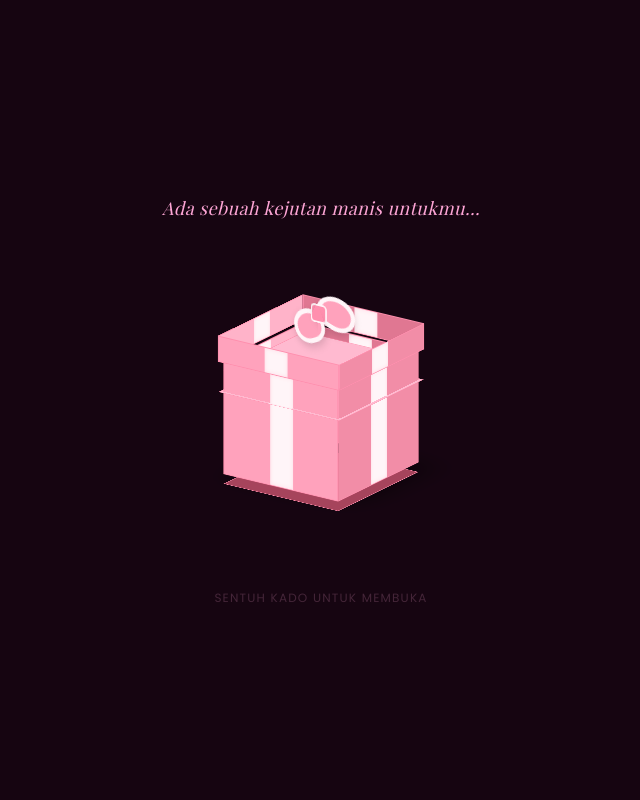
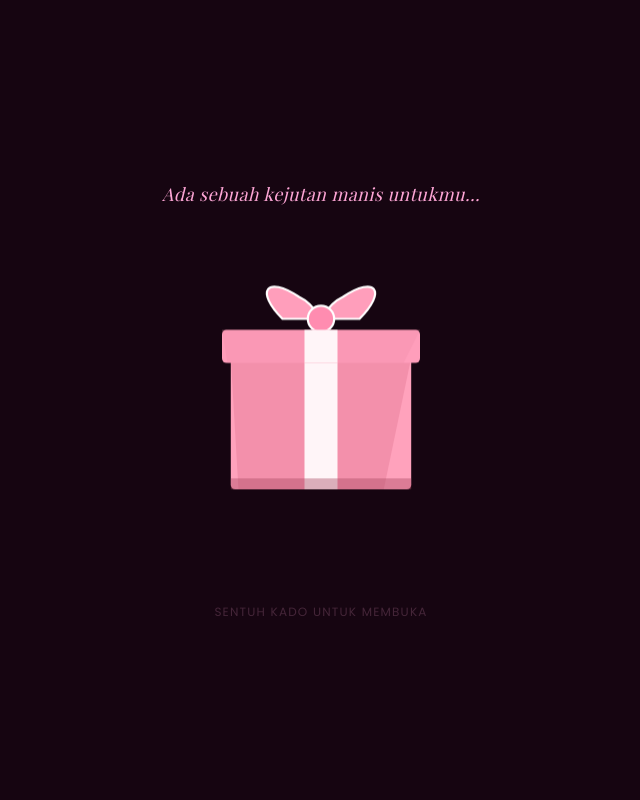
Before and after one commit to Kayyneez/mieayam, a plain HTML site: page index.html in a window 1280 px wide. Shown: the top 800 px of the page, without its empty margins (319-959 px from the left). Drawn offline with nearby package versions, Linux system fonts and the light colour scheme; a web font is replaced by a local one.

Commit message:
Update index.html

```diff
--- a/index.html
+++ b/index.html
@@ -19,137 +19,51 @@
             font-family: 'Playfair Display', serif;
         }
 
-        /* ================= KADO 3D PRESISI & SIMETRIS ================= */
-        #gift-screen {
-            perspective: 1000px;
+        /* ================= KADO 3D CLEAN VIEW ================= */
+        .gift-container {
+            position: relative;
+            width: 220px;
+            height: 220px;
+            cursor: pointer;
         }
 
-        .gift-wrapper {
-            position: relative;
-            width: 160px;
-            height: 160px;
-            transform-style: preserve-3d;
-            transform: rotateX(-20deg) rotateY(-35deg);
-            transition: transform 0.6s cubic-bezier(0.25, 1, 0.5, 1);
-        }
-
-        /* Animasi Mengapung Halus & Stabil */
+        /* Animasi mengapung yang smooth */
         .gift-float {
-            animation: floatAnim 4s infinite ease-in-out;
+            animation: floatAnim 3s infinite ease-in-out;
         }
 
         @keyframes floatAnim {
-            0%, 100’% { transform: rotateX(-20deg) rotateY(-35deg) translateY(0); }
-            50% { transform: rotateX(-20deg) rotateY(-35deg) translateY(-10px); }
+            0%, 100% { transform: translateY(0); }
+            50% { transform: translateY(-10px); }
         }
 
-        /* BADAN KADO (Symmetrical Box) */
-        .gift-box {
+        /* Tutup Kado */
+        .gift-lid-img {
             position: absolute;
-            width: 140px;
-            height: 120px;
-            bottom: 0;
-            left: 10px;
-            transform-style: preserve-3d;
-            transition: transform 1s ease-in-out, opacity 0.8s;
+            width: 100%;
+            top: 0;
+            left: 0;
+            z-index: 20;
+            transition: transform 1s cubic-bezier(0.4, 0, 0.2, 1), opacity 0.8s;
         }
 
-        .box-face {
+        /* Badan Kado */
+        .gift-box-img {
             position: absolute;
-            width: 140px;
-            height: 120px;
-            background: #ffa2bc;
-            border: 1px solid #ff8fae;
-        }
-        .box-face.front  { transform: translateZ(70px); background: #ffa2bc; }
-        .box-face.back   { transform: rotateY(180deg) translateZ(70px); background: #e07792; }
-        .box-face.right  { transform: rotateY(90deg) translateZ(70px); background: #f28da7; }
-        .box-face.left   { transform: rotateY(-90deg) translateZ(70px); background: #ffb3c9; }
-        .box-face.top    { transform: rotateX(90deg) translateZ(60px); height: 140px; background: #ffbad0; }
-        .box-face.bottom { transform: rotateX(-90deg) translateZ(60px); height: 140px; background: #a6445c; box-shadow: 0 20px 45px rgba(0,0,0,0.6); }
-
-        /* TUTUP KADO (Slightly larger to fit perfectly on top) */
-        .gift-lid {
-            position: absolute;
-            width: 148px;
-            height: 28px;
-            top: 12px;
-            left: 6px;
-            transform-style: preserve-3d;
-            transition: transform 1.2s cubic-bezier(0.4, 0, 0.2, 1), opacity 0.8s;
+            width: 100%;
+            bottom: 0;
+            left: 0;
             z-index: 10;
+            transition: transform 1s cubic-bezier(0.4, 0, 0.2, 1), opacity 0.8s;
         }
 
-        .lid-face {
-            position: absolute;
-            width: 148px;
-            height: 28px;
-            background: #ffa2bc;
-            border: 1px solid #ff8fae;
-        }
-        .lid-face.front  { transform: translateZ(74px); background: #ffa2bc; }
-        .lid-face.back   { transform: rotateY(180deg) translateZ(74px); background: #e07792; }
-        .lid-face.right  { transform: rotateY(90deg) translateZ(74px); background: #f28da7; }
-        .lid-face.left   { transform: rotateY(-90deg) translateZ(74px); background: #ffb3c9; }
-        .lid-face.top    { transform: rotateX(90deg) translateZ(14px); height: 148px; background: #ffbad0; }
-
-        /* PITA KAIN PUTIH SUTRA */
-        .stripe-v {
-            position: absolute;
-            width: 28px;
-            height: 100%;
-            left: 56px;
-            background: #fff5f8;
-            box-shadow: inset 0 0 4px rgba(255, 145, 175, 0.3);
-        }
-        .stripe-h {
-            position: absolute;
-            width: 28px;
-            height: 148px;
-            left: 60px;
-            background: #fff5f8;
-            transform: rotateX(90deg);
-            box-shadow: inset 0 0 4px rgba(255, 145, 175, 0.3);
-        }
-
-        /* SIMPUL PITA ATAS BULAT CANTIK (Puffy Ribbon System) */
-        .bow-container {
-            position: absolute;
-            top: -36px;
-            left: 74px;
-            transform-style: preserve-3d;
-        }
-        .bow-loop-l, .bow-loop-r {
-            position: absolute;
-            width: 44px;
-            height: 36px;
-            background: #ffa2bc;
-            border: 5px solid #fff5f8;
-            border-radius: 50% 50% 45% 45%;
-            box-shadow: 0 4px 10px rgba(0,0,0,0.15);
-        }
-        .bow-loop-l { transform: rotateZ(-25deg) translateX(-40px) rotateY(-10deg); }
-        .bow-loop-r { transform: rotateZ(25deg) translateX(-4px) rotateY(10deg); }
-
-        .bow-knot {
-            position: absolute;
-            width: 20px;
-            height: 20px;
-            background: #ff8fae;
-            border: 2px solid #fff5f8;
-            border-radius: 5px;
-            left: -10px;
-            top: 8px;
-            transform: translateZ(4px);
-        }
-
-        /* EFEK KADO DIBUKA */
-        .gift-wrapper.open-box .gift-lid {
-            transform: translateY(-280px) rotateX(45deg) rotateZ(30deg) scale(0.6);
+        /* EFEK BUKA KADO MELEDAK ELEGAN */
+        .gift-container.open-box .gift-lid-img {
+            transform: translateY(-150px) rotate(-15deg) scale(0.8);
             opacity: 0;
         }
-        .gift-wrapper.open-box .gift-box {
-            transform: translateY(150px) scale(0.4);
+        .gift-container.open-box .gift-box-img {
+            transform: translateY(100px) scale(0.8);
             opacity: 0;
         }
     </style>
@@ -161,37 +75,26 @@
 
     <div id="gift-screen" class="fixed inset-0 z-50 flex flex-col items-center justify-center bg-[#160511] transition-all duration-1000">
         <div class="text-center p-6 flex flex-col items-center">
-            <p class="serif-font italic text-pink-300 text-lg mb-24 tracking-wide">Ada sebuah kejutan manis untukmu...</p>
+            <p class="serif-font italic text-pink-300 text-lg mb-20 tracking-wide">Ada sebuah kejutan manis untukmu...</p>
 
-            <div id="gift-interactive" class="gift-wrapper gift-float cursor-pointer">
-                <div class="gift-lid">
-                    <div class="lid-face top">
-                        <div class="stripe-v" style="left: 60px;"></div>
-                        <div class="stripe-h"></div>
-                    </div>
-                    <div class="lid-face front"><div class="stripe-v"></div></div>
-                    <div class="lid-face back"><div class="stripe-v"></div></div>
-                    <div class="lid-face right"><div class="stripe-v"></div></div>
-                    <div class="lid-face left"><div class="stripe-v"></div></div>
+            <div id="gift-interactive" class="gift-container gift-float">
+                <svg class="gift-lid-img" viewBox="0 0 200 80" fill="none" xmlns="http://www.w3.org/2000/svg">
+                    <path d="M65 35 C40 10, 50 -5, 80 15 C95 22, 98 35, 100 35 C102 35, 105 22, 120 15 C150 -5, 160 10, 135 35 Z" fill="#ff9ebb" stroke="#fff" stroke-width="2"/>
+                    <circle cx="100" cy="35" r="12" fill="#ff8cb0" stroke="#fff" stroke-width="2"/>
+                    <rect x="10" y="45" width="180" height="30" rx="4" fill="#ff9ebb" />
+                    <path d="M10 45 L15 75 L175 75 L190 45 Z" fill="#ed8aa6" opacity="0.3"/>
+                    <rect x="85" y="45" width="30" height="30" fill="#fff5f8" />
+                </svg>
 
-                    <div class="bow-container">
-                        <div class="bow-loop-l"></div>
-                        <div class="bow-loop-r"></div>
-                        <div class="bow-knot"></div>
-                    </div>
-                </div>
-
-                <div class="gift-box">
-                    <div class="box-face front"><div class="stripe-v"></div></div>
-                    <div class="box-face back"><div class="stripe-v"></div></div>
-                    <div class="box-face right"><div class="stripe-v"></div></div>
-                    <div class="box-face left"><div class="stripe-v"></div></div>
-                    <div class="box-face top"></div>
-                    <div class="box-face bottom"></div>
-                </div>
+                <svg class="gift-box-img" viewBox="0 0 200 130" fill="none" xmlns="http://www.w3.org/2000/svg">
+                    <rect x="18" y="0" width="164" height="120" rx="4" fill="#ffa2bc" />
+                    <path d="M18 0 L25 120 L157 120 L182 0 Z" fill="#e07792" opacity="0.4"/>
+                    <rect x="85" y="0" width="30" height="120" fill="#fff5f8" />
+                    <rect x="18" y="110" width="164" height="10" fill="#a6445c" opacity="0.4"/>
+                </svg>
             </div>
 
-            <p class="text-xs text-pink-300/40 mt-28 tracking-widest uppercase animate-pulse">Sentuh kado untuk membuka</p>
+            <p class="text-xs text-pink-300/40 mt-24 tracking-widest uppercase animate-pulse">Sentuh kado untuk membuka</p>
         </div>
     </div>
 
@@ -218,7 +121,6 @@
 
 
     <div id="main-content" class="min-h-screen px-4 md:pl-60 md:pr-12 py-12 max-w-6xl mx-auto flex flex-col justify-center items-center">
-
         <section class="min-h-screen flex flex-col justify-center items-center text-center space-y-4">
             <span class="text-xs tracking-widest text-pink-300/80 uppercase">🌸 a love letter in bloom</span>
             <h1 class="serif-font text-4xl md:text-6xl text-pink-100 font-light leading-tight">
@@ -246,7 +148,6 @@
                 <p class="serif-font italic text-pink-400 text-sm mb-2">our secret garden</p>
                 <h2 class="serif-font text-3xl text-pink-100">Why I Love You</h2>
             </div>
-
             <div class="grid grid-cols-1 sm:grid-cols-2 lg:grid-cols-3 gap-6 w-full">
                 <div class="bg-[#1b0714] border border-pink-950/40 p-6 rounded-2xl text-center space-y-3">
                     <span class="text-2xl">🌹</span>
@@ -286,7 +187,6 @@
                 <p class="serif-font italic text-pink-400 text-sm mb-2">captured in time</p>
                 <h2 class="serif-font text-3xl text-pink-100">Your Beautiful Pictures</h2>
             </div>
-
             <div class="grid grid-cols-2 md:grid-cols-4 gap-4 w-full">
                 <div class="relative group aspect-square rounded-2xl overflow-hidden bg-gray-900 border border-pink-950/30">
                     <img src="img1.jpg" alt="Foto 1" class="w-full h-full object-cover grayscale brightness-75">
@@ -330,15 +230,28 @@
         let slideInterval;
         let resumeTimeout;
         let isAutoScrolling = false;
+        let userWantsMusic = true; // Menyimpan state manual play/pause
 
-        // Gerak Otomatis (Cinematic Smooth Scroll)
+        // 1. SISTEM DETEKSI METODE PINDAH APLIKASI (Auto Pause Lagu)
+        document.addEventListener('visibilitychange', () => {
+            if (document.hidden) {
+                // Saat web ditinggal buka aplikasi lain / chat WA
+                bgMusic.pause();
+            } else {
+                // Saat doi kembali lagi ke tab browser webmu
+                if (userWantsMusic && !giftScreen.classList.contains('flex')) {
+                    bgMusic.play().catch(e => console.log("Music resume blocked:", e));
+                }
+            }
+        });
+
+        // 2. SISTEM HYBRID SCROLL (Auto-Slide + Manual Jeda)
         function startAutoSlide() {
             if (isAutoScrolling) return;
             isAutoScrolling = true;
 
             slideInterval = setInterval(() => {
                 window.scrollBy(0, 1);
-                // Jika halaman sudah mentok paling bawah, hentikan scroll otomatis
                 if ((window.innerHeight + window.scrollY) >= document.body.offsetHeight - 2) {
                     clearInterval(slideInterval);
                     isAutoScrolling = false;
@@ -346,14 +259,12 @@
             }, 16);
         }
 
-        // Fungsi Jeda Otomatis & Penjadwalan Ulang Sistem Gerak
         function handleUserInteraction() {
             clearInterval(slideInterval);
             isAutoScrolling = false;
-
             clearTimeout(resumeTimeout);
 
-            // Jika didiamkan selama 3 detik (3000 milidetik), jalankan sistem auto-slide kembali
+            // Diamkan selama 3 detik, maka layar otomatis bergerak turun lagi
             resumeTimeout = setTimeout(() => {
                 if ((window.innerHeight + window.scrollY) < document.body.offsetHeight - 5) {
                     startAutoSlide();
@@ -361,10 +272,10 @@
             }, 3000);
         }
 
-        // Logika Eksekusi Pembukaan Kado
+        // 3. LOGIKA INTERAKSI KADO UTAMA
         giftInteractive.addEventListener('click', function() {
             this.classList.remove('gift-float');
-            this.classList.add('open-box');
+            this.classList.add('open-box'); // Efek pentalan tutup kado memisah
 
             setTimeout(() => {
                 bgMusic.play().catch(err => console.log("Bypass autoplay:", err));
@@ -381,17 +292,13 @@
                 musicWidget.classList.remove('opacity-0', 'pointer-events-none');
                 musicWidget.classList.add('opacity-100', 'pointer-events-auto');
 
-                // Transisi awal pergeseran halaman menuju konten surat utama
                 window.scrollTo({
                     top: window.innerHeight,
                     behavior: 'smooth'
                 });
 
-                // Mulai mengaktifkan sistem navigasi hybrid setelah scroll pembuka selesai
                 setTimeout(() => {
                     startAutoSlide();
-
-                    // Pasang pendeteksi interaksi manual (scrolling / swiping layar HP)
                     window.addEventListener('wheel', handleUserInteraction, { passive: true });
                     window.addEventListener('touchmove', handleUserInteraction, { passive: true });
                 }, 1500);
@@ -399,14 +306,16 @@
             }, 2000);
         });
 
-        // Widget Pemutar Musik
+        // CONTROL MUSIC WIDGET BUTTON
         playPauseBtn.addEventListener('click', () => {
             if (bgMusic.paused) {
                 bgMusic.play();
+                userWantsMusic = true;
                 playIcon.classList.add('hidden');
                 pauseIcon.classList.remove('hidden');
             } else {
                 bgMusic.pause();
+                userWantsMusic = false;
                 playIcon.classList.remove('hidden');
                 pauseIcon.classList.add('hidden');
             }
```
